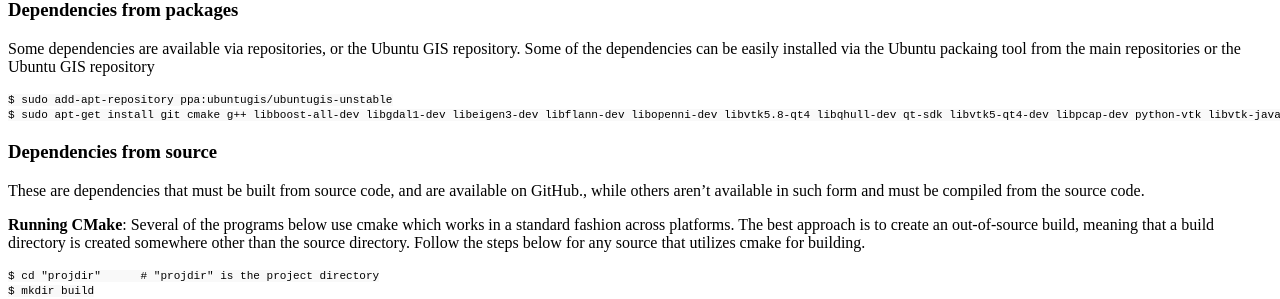
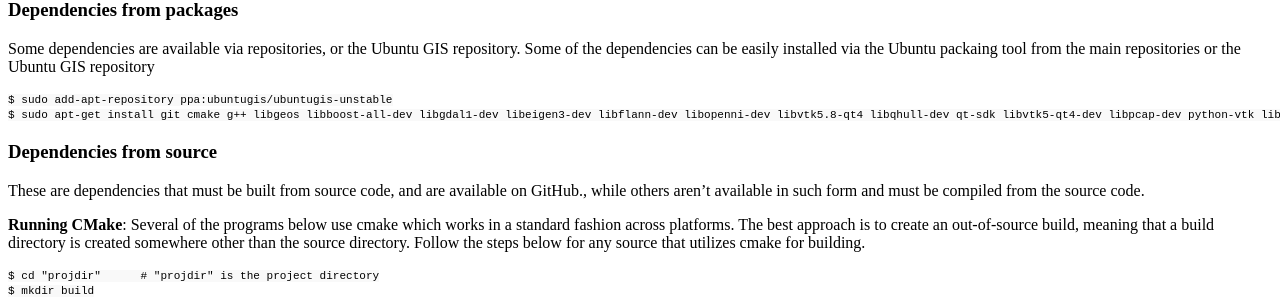
Before and after one commit to Applied-GeoSolutions/lidar2dems, a Jekyll site: the page built from _posts/2015-05-28-installation.md, in a window 1280 px wide. Shown: the part 689-988 px from the top of the page. Built offline with Jekyll 4.4.1, drawn with Linux system fonts in a browser that asks for light colours; Markdown is read by kramdown in place of the engine named in the settings; a style sheet for code colours, icons or effects is not loaded.

```diff
--- a/_posts/2015-05-28-installation.md
+++ b/_posts/2015-05-28-installation.md
@@ -21,7 +21,7 @@ Some of the dependencies can be easily installed via the Ubuntu packaing tool fr
 
 ~~~~
 $ sudo add-apt-repository ppa:ubuntugis/ubuntugis-unstable
-$ sudo apt-get install git cmake g++ libboost-all-dev libgdal1-dev libeigen3-dev libflann-dev libopenni-dev libvtk5.8-qt4 libqhull-dev qt-sdk libvtk5-qt4-dev libpcap-dev python-vtk libvtk-java python-numpy libgeotiff-dev python-setuptools swig swig2.0 python-gdal
+$ sudo apt-get install git cmake g++ libgeos libboost-all-dev libgdal1-dev libeigen3-dev libflann-dev libopenni-dev libvtk5.8-qt4 libqhull-dev qt-sdk libvtk5-qt4-dev libpcap-dev python-vtk libvtk-java python-numpy libgeotiff-dev python-setuptools swig swig2.0 python-gdal python-scipy
 ~~~~
 
 ### Dependencies from source
```
